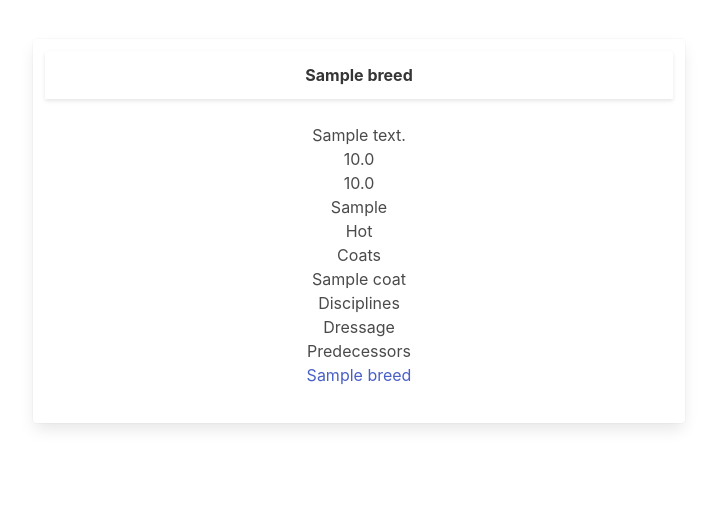
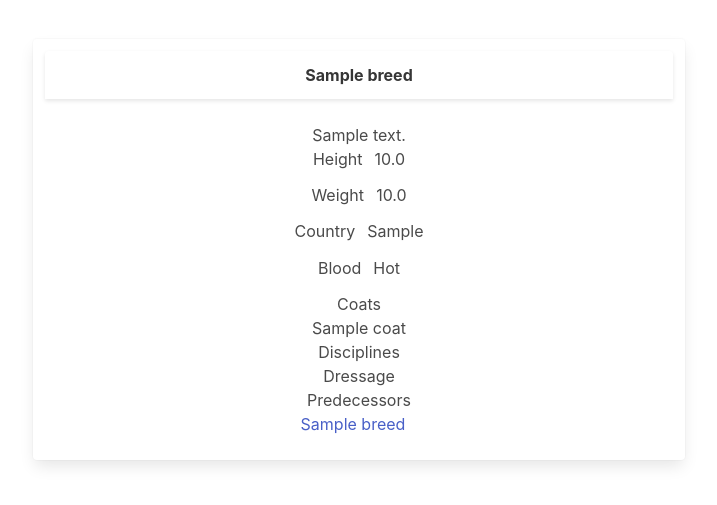
Before and after one commit to gen-4/breed-web, a Django app: page /detailed/1 in a window 1280 px wide. Shown: the part 36-541 px from the top of the page, without its empty margins (281-998 px from the left). Run offline with Django 4.2, Linux system fonts and the light colour scheme; tables that the repository leaves empty hold one stand-in row (values such as "Sample post").

Commit message:
Fixed position issues

```diff
--- a/breed_page/breed_page/breed_app/templates/detailed.html
+++ b/breed_page/breed_page/breed_app/templates/detailed.html
@@ -12,10 +12,22 @@
 
             <div class="card-content has-text-centered">
                 <p>{{ breed.description }}</p>
-                <p>{{ breed.avg_height }}</p>
-                <p>{{ breed.avg_weight }}</p>
-                <p>{{ breed.country }}</p>
-                <p>{{ breed.blood }}</p>
+                <div class="columns is-centered">
+                    <label class="single double" for="height">Height</label>
+                    <p class="double" id="height">{{ breed.avg_height }}</p>
+                </div>
+                <div class="columns is-centered">
+                    <label class="single double" for="weight">Weight</label>
+                    <p class="double" id="weight">{{ breed.avg_weight }}</p>
+                </div>
+                <div class="columns is-centered">
+                    <label class="single double" for="country">Country</label>
+                    <p class="double" id="country">{{ breed.country }}</p>
+                </div>
+                <div class="columns is-centered">
+                    <label class="single double" for="blood">Blood</label>
+                    <p class="double" id="blood">{{ breed.blood }}</p>
+                </div>
 
                 {% if coats %}
                     <label for="coats">Coats</label>
@@ -28,13 +40,14 @@
                 <p id="disciplines">{{ disciplines }}</p>
 
                     <div class="predecessors-wrapper">
-                {% if predecessors %}
-
-                        <label for="predecessors">Predecessors</label>
-                {% endif %}
-                {% for predecessor in predecessors %}
-                        <a href={{ predecessor.link }}><p id="predecessors">{{ predecessor.name }}</p></a>
-                {% endfor %}
+                        {% if predecessors %}
+                            <label for="predecessors">Predecessors</label>
+                        {% endif %}
+                        <div class="columns is-centered">
+                            {% for predecessor in predecessors %}
+                                    <a class="wrap" href={{ predecessor.link }}><p id="predecessors">{{ predecessor.name }}</p></a>
+                            {% endfor %}
+                        </div>
                     </div>
             </div>
         <div>
--- a/breed_page/breed_page/static/style.css
+++ b/breed_page/breed_page/static/style.css
@@ -1,6 +1,14 @@
-.predecessors-wrapper {
-    flex: auto;
-    flex-direction: row;
+.wrap {
+    margin-top: 2%;
+    margin-right: 2%;
+}
+
+.single {
+    margin-right: 2%;
+}
+
+.double {
+    margin-top: 2%;
 }
 
 .custom-header {
```
